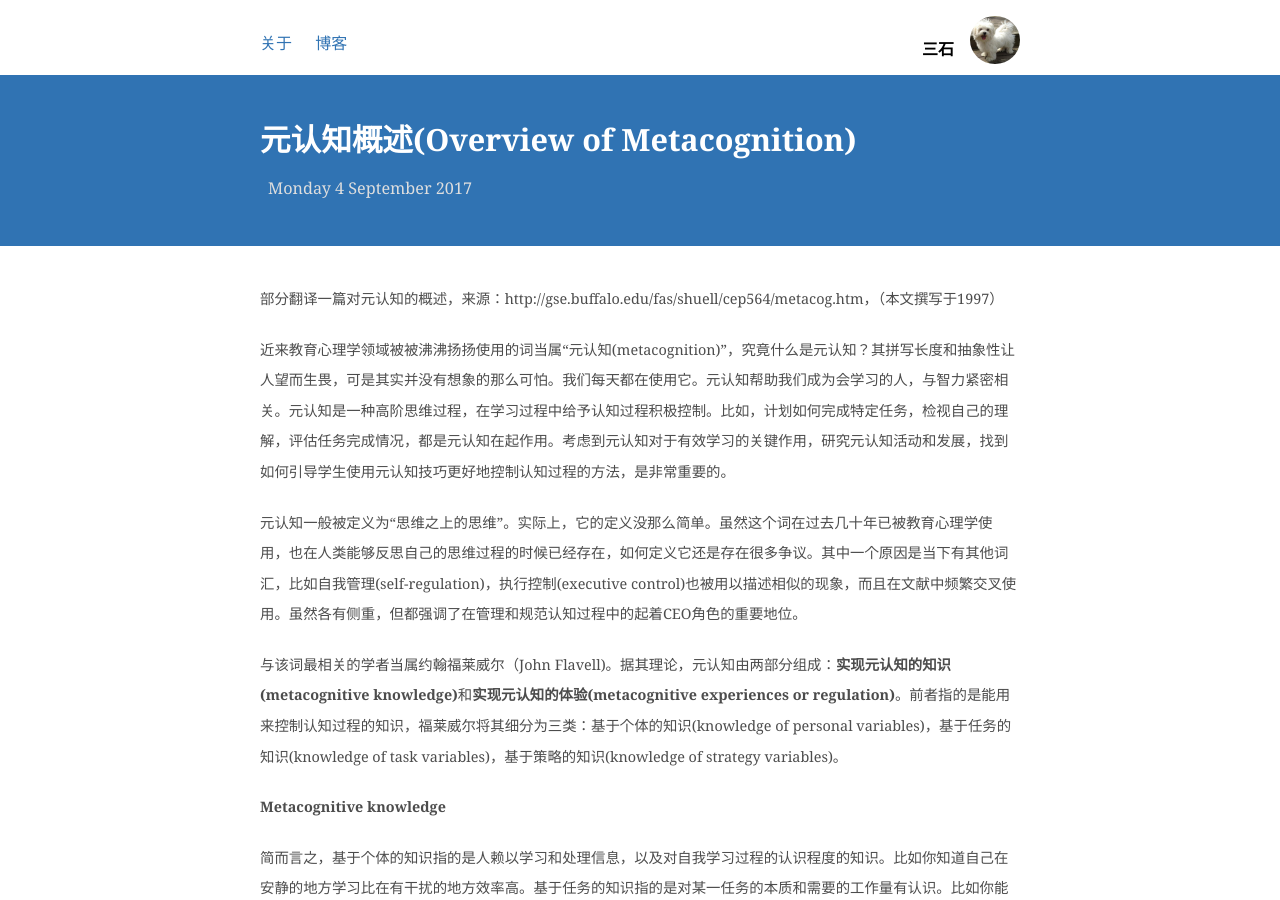
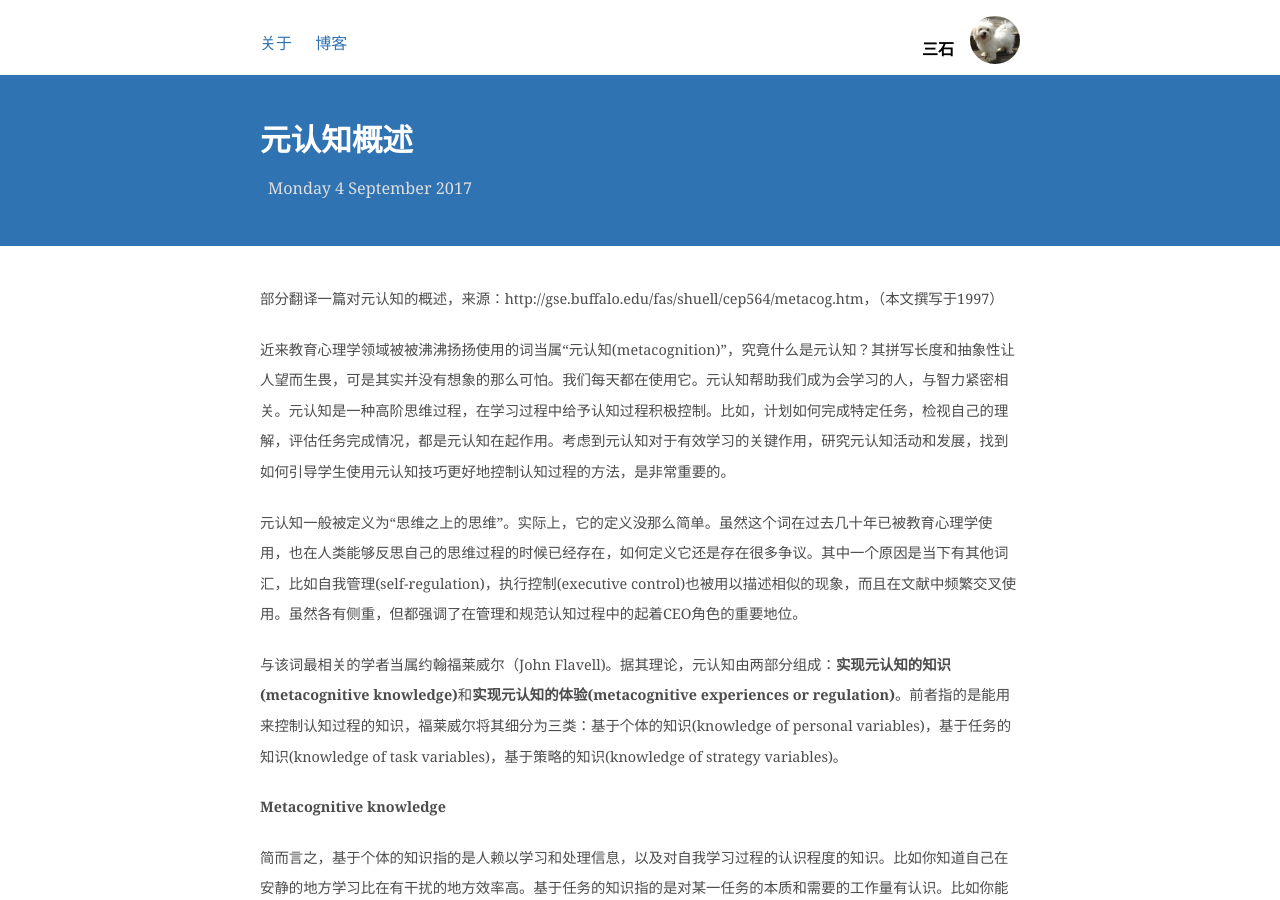
Before and after one commit to shirleysteve/1, a Jekyll site: the page built from _posts/2017-09-04-Overview of Metacognition.md, in a window 1280 px wide and 900 px high. Built offline with Jekyll 4.4.1, drawn with Linux system fonts in a browser that asks for light colours; nearby versions of some CDN libraries; comment, search, counter and statistics services are not loaded.

Commit message:
Update 2017-09-04-Overview of Metacognition.md

```diff
--- a/_posts/2017-09-04-Overview of Metacognition.md
+++ b/_posts/2017-09-04-Overview of Metacognition.md
@@ -1,7 +1,7 @@
 ---
 layout: post
 
-title: 元认知概述(Overview of Metacognition)
+title: 元认知概述
 ---
 
 
```
